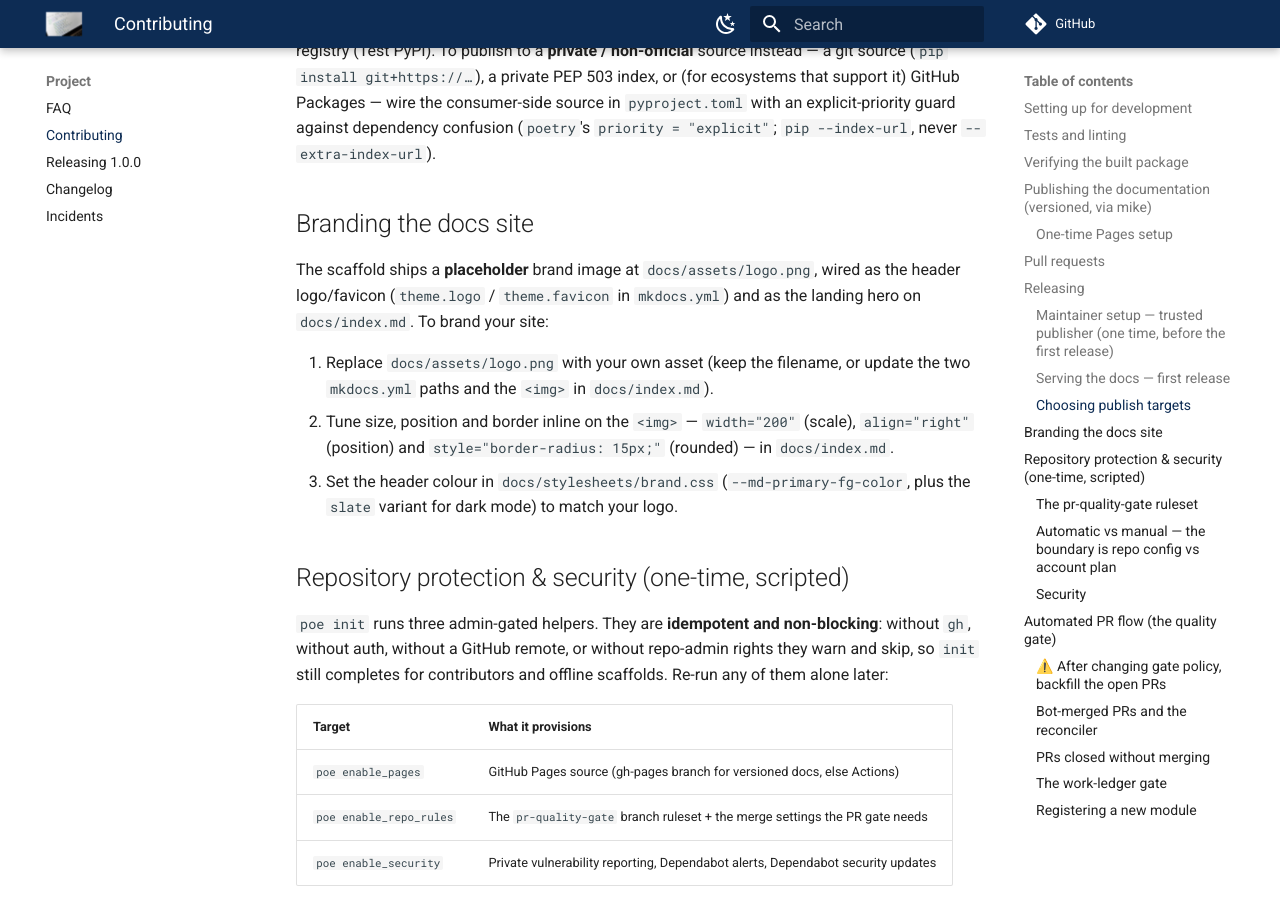
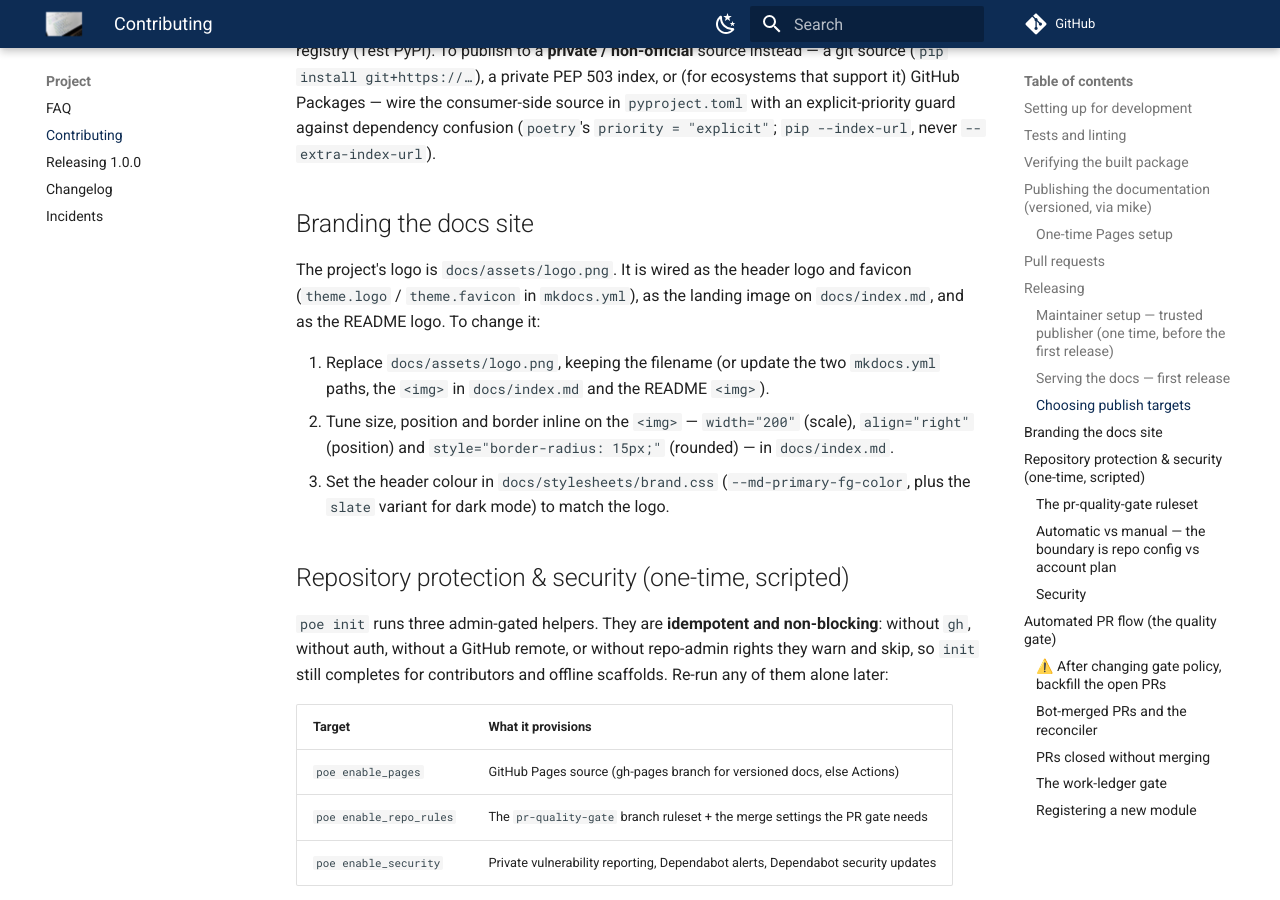
Before and after one commit to guilhermegor/pure-schema-regimes, an MkDocs documentation site: the page built from docs/contributing.md, in a window 1280 px wide and 900 px high, scrolled down 4043 px. Built offline with MkDocs 1.6.1 and Material for MkDocs 9.7.7, drawn with Linux system fonts in a browser that asks for light colours; comment, search, counter and statistics services are not loaded; the version menu is left out.

Commit message:
docs: describe the real logo and the four public classes
- docs/contributing.md, docs/AGENTS.md: logo.png is the project's
  own logo (#15), not a scaffold placeholder.
- docs/index.md: name what the library does (regime windows, the
  regime registry, regime-bound adapters, the spec-gap registry).

Refs #1

```diff
--- a/docs/contributing.md
+++ b/docs/contributing.md
@@ -158,16 +158,16 @@ against dependency confusion (`poetry`'s `priority = "explicit"`; `pip --index-u
 
 ## Branding the docs site
 
-The scaffold ships a **placeholder** brand image at `docs/assets/logo.png`, wired as the header
-logo/favicon (`theme.logo` / `theme.favicon` in `mkdocs.yml`) and as the landing hero on
-`docs/index.md`. To brand your site:
+The project's logo is `docs/assets/logo.png`. It is wired as the header logo and favicon
+(`theme.logo` / `theme.favicon` in `mkdocs.yml`), as the landing image on `docs/index.md`, and
+as the README logo. To change it:
 
-1. Replace `docs/assets/logo.png` with your own asset (keep the filename, or update the two
-   `mkdocs.yml` paths and the `<img>` in `docs/index.md`).
+1. Replace `docs/assets/logo.png`, keeping the filename (or update the two `mkdocs.yml` paths,
+   the `<img>` in `docs/index.md` and the README `<img>`).
 2. Tune size, position and border inline on the `<img>` — `width="200"` (scale),
    `align="right"` (position) and `style="border-radius: 15px;"` (rounded) — in `docs/index.md`.
 3. Set the header colour in `docs/stylesheets/brand.css` (`--md-primary-fg-color`, plus the
-   `slate` variant for dark mode) to match your logo.
+   `slate` variant for dark mode) to match the logo.
 
 ## Repository protection & security (one-time, scripted)
 
```
Also changed, not shown: docs/AGENTS.md (+1 -1 lines), docs/index.md (+5 -2 lines).
